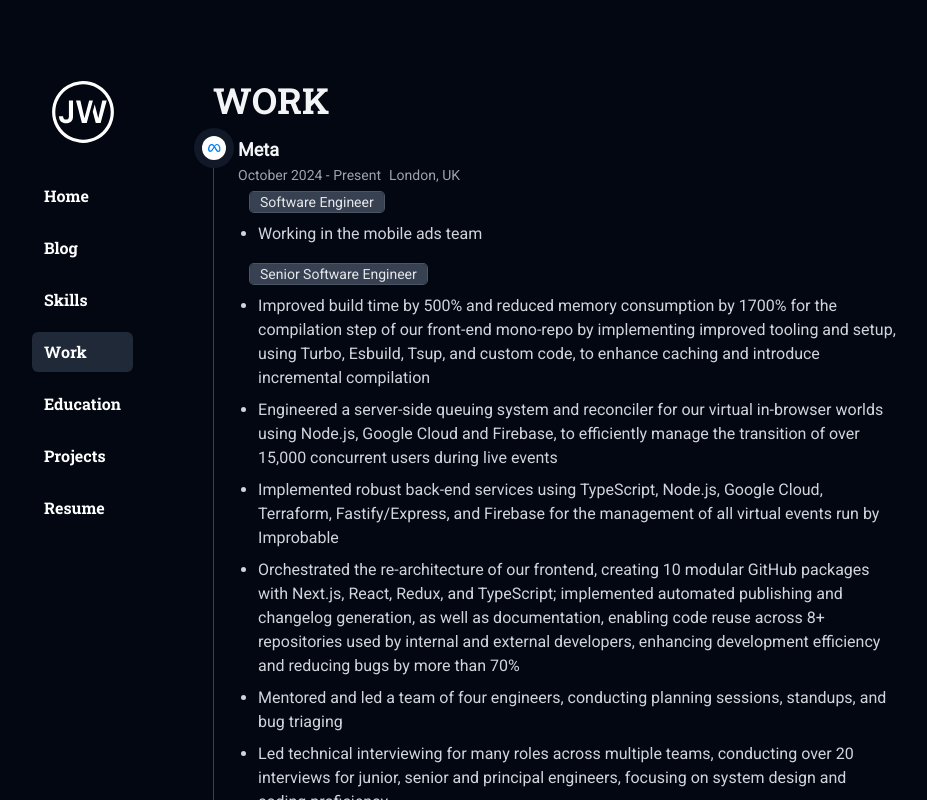
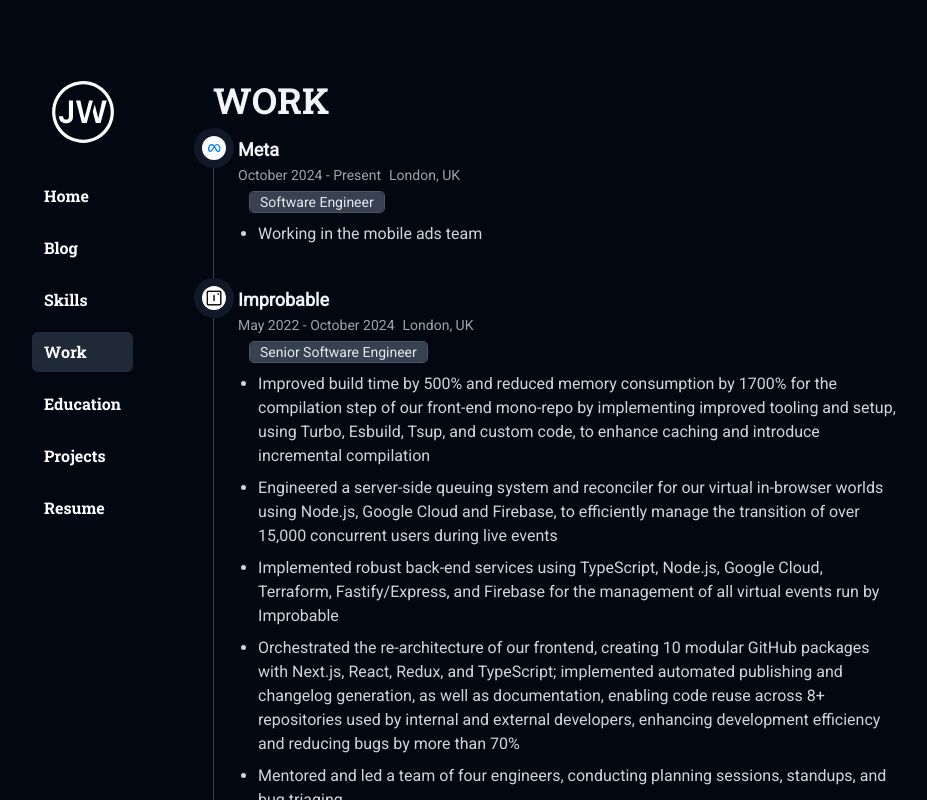
Before and after one commit to Jonathanvwersch/portfolio-v2-monorepo, a Next.js app in the folder apps/portfolio/: page /work in a window 1280 px wide. Shown: the top 800 px of the page, without its empty margins (176-1103 px from the left). Built offline with nearby package versions, Linux system fonts and the light colour scheme.

Commit message:
silly me

```diff
--- a/apps/portfolio/app/work/page.tsx
+++ b/apps/portfolio/app/work/page.tsx
@@ -17,6 +17,14 @@
         title: "Software Engineer",
         responsibilities: ["Working in the mobile ads team"],
       },
+    ],
+  },
+  {
+    company: "Improbable",
+    logo: "/images/improbable.webp",
+    period: "May 2022 - October 2024",
+    location: "London, UK",
+    roles: [
       {
         title: "Senior Software Engineer",
         responsibilities: [
```
